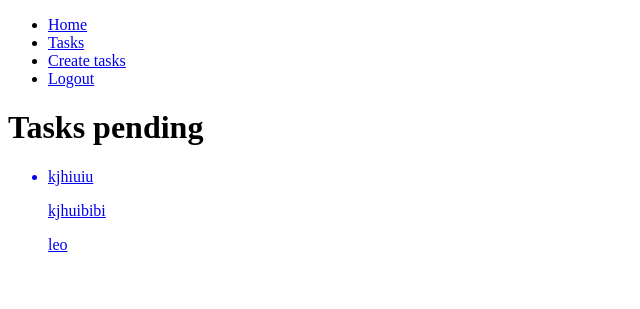
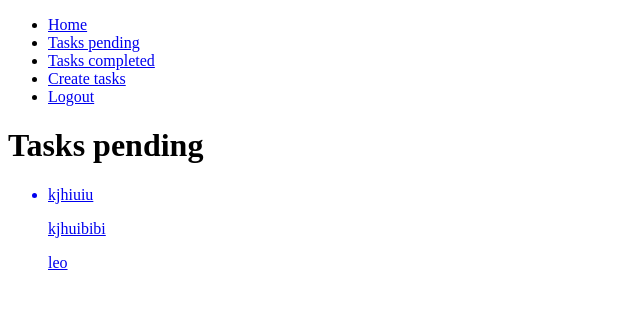
Before and after one commit to LeandroJacomeR/django-crud-auth, a Django app: page /tasks/ in a window 1280 px wide. Shown: the top 309 px of the page, without its empty margins (0-640 px from the left). Run offline with Django 4.2, Linux system fonts and the light colour scheme; a user stored in the database is signed in; data comes from the database, SQL or seed files in the repository; both versions use the stored data as it was after the commit.

Commit message:
Proteccion de rutas

```diff
--- a/djangocrud/settings.py
+++ b/djangocrud/settings.py
@@ -106,6 +106,8 @@ USE_TZ = True
 
 STATIC_URL = 'static/'
 
+LOGIN_URL = '/signin'
+
 # Default primary key field type
 # https://docs.djangoproject.com/en/4.2/ref/settings/#default-auto-field
 
--- a/tasks/templates/base.html
+++ b/tasks/templates/base.html
@@ -15,10 +15,13 @@
 
             {% if user.is_authenticated %}
             <li>
-                <a href="/tasks">Tasks</a>
+                <a href="{% url 'tasks' %}">Tasks pending</a>
             </li>
             <li>
-                <a href="/tasks/create/">Create tasks</a>
+                <a href="{% url 'task_completed' %}">Tasks completed</a>
+            </li>
+            <li>
+                <a href="{% url 'create_task' %}">Create tasks</a>
             </li>
             <li>
                 <a href="/logout">Logout</a>
--- a/tasks/templates/tasks.html
+++ b/tasks/templates/tasks.html
@@ -16,6 +16,7 @@
 
                 <p>{{task.description}}</p>
                 <p>{{task.user.username}}</p>
+                <p>{{task.datecompleted|date:'M j Y:i'}}</p>
             </li>
         </a>
     {% endfor %}
--- a/tasks/urls.py
+++ b/tasks/urls.py
@@ -5,6 +5,7 @@ urlpatterns = [
     path('', views.home, name='home'),
     path('signup/', views.signup, name='signup'),
     path('tasks/', views.task, name='tasks'),
+    path('tasks_completed/', views.task_completed, name='task_completed'),
     path('tasks/create/', views.create_task, name='create_task'),
     path('tasks/<int:id>', views.task_detail, name='task_detail'),
     path('tasks/<int:id>/complete', views.complete_task, name='complete_task'),
--- a/tasks/views.py
+++ b/tasks/views.py
@@ -6,6 +6,7 @@ from django.db import IntegrityError
 from .form import TaskForm
 from .models import Tasks
 from django.utils import timezone
+from django.contrib.auth.decorators import login_required
 
 
 def home(request):
@@ -35,13 +36,21 @@ def signup(request):
             'error': 'Password do not match'
         })
 
-
+@login_required
 def task(request):
     tasks = Tasks.objects.filter(user=request.user, datecompleted__isnull=True)
     return render(request, 'tasks.html', {
         'tasks': tasks
     })
 
+@login_required
+def task_completed(request):
+    tasks = Tasks.objects.filter(user=request.user, datecompleted__isnull=False).order_by('-datecompleted')
+    return render(request, 'tasks.html', {
+        'tasks': tasks
+    })
+
+@login_required
 def create_task(request):
     if request.method == 'GET':
         return render(request, 'create_task.html', {
@@ -60,6 +69,7 @@ def create_task(request):
                 'error': 'Por favor ingrese los datos correctos'
             })
 
+@login_required
 def task_detail(request, id):
     if request.method == 'GET':
         task = get_object_or_404(Tasks, pk=id, user=request.user)
@@ -81,6 +91,7 @@ def task_detail(request, id):
                 'error': 'Error updating task',
                 })
 
+@login_required
 def complete_task(request, id):
     task = get_object_or_404(Tasks, pk=id, user=request.user)
     if request.method == 'POST':
@@ -88,12 +99,14 @@ def complete_task(request, id):
         task.save()
         return redirect('tasks')
 
+@login_required
 def delete_task(request, id):
     task = get_object_or_404(Tasks, pk=id, user=request.user)
     if request.method == 'POST':
         task.delete()
         return redirect('tasks')
 
+@login_required
 def signout(request):
     logout(request)
     return redirect('home')
```
Also changed, not shown: db.sqlite3.
